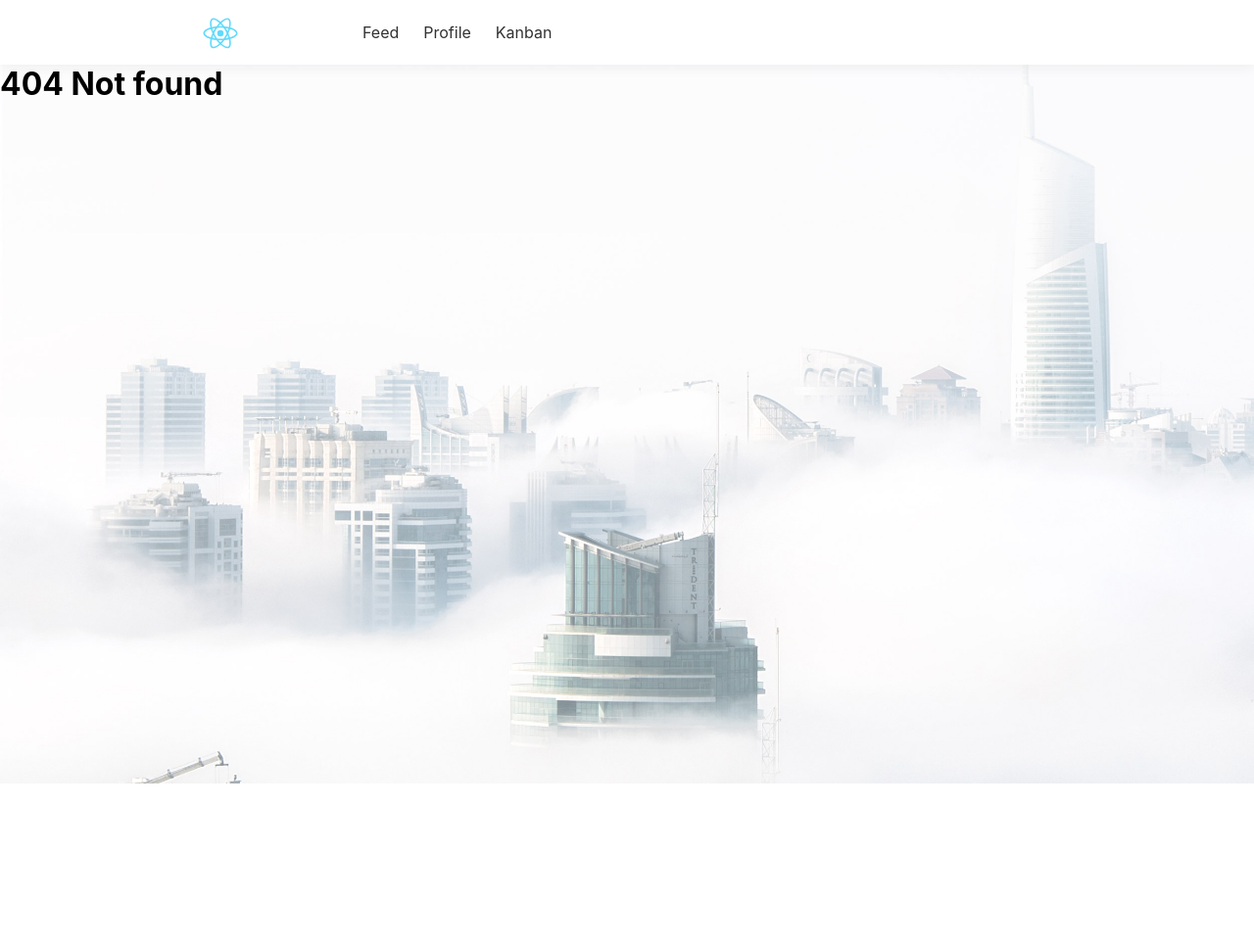
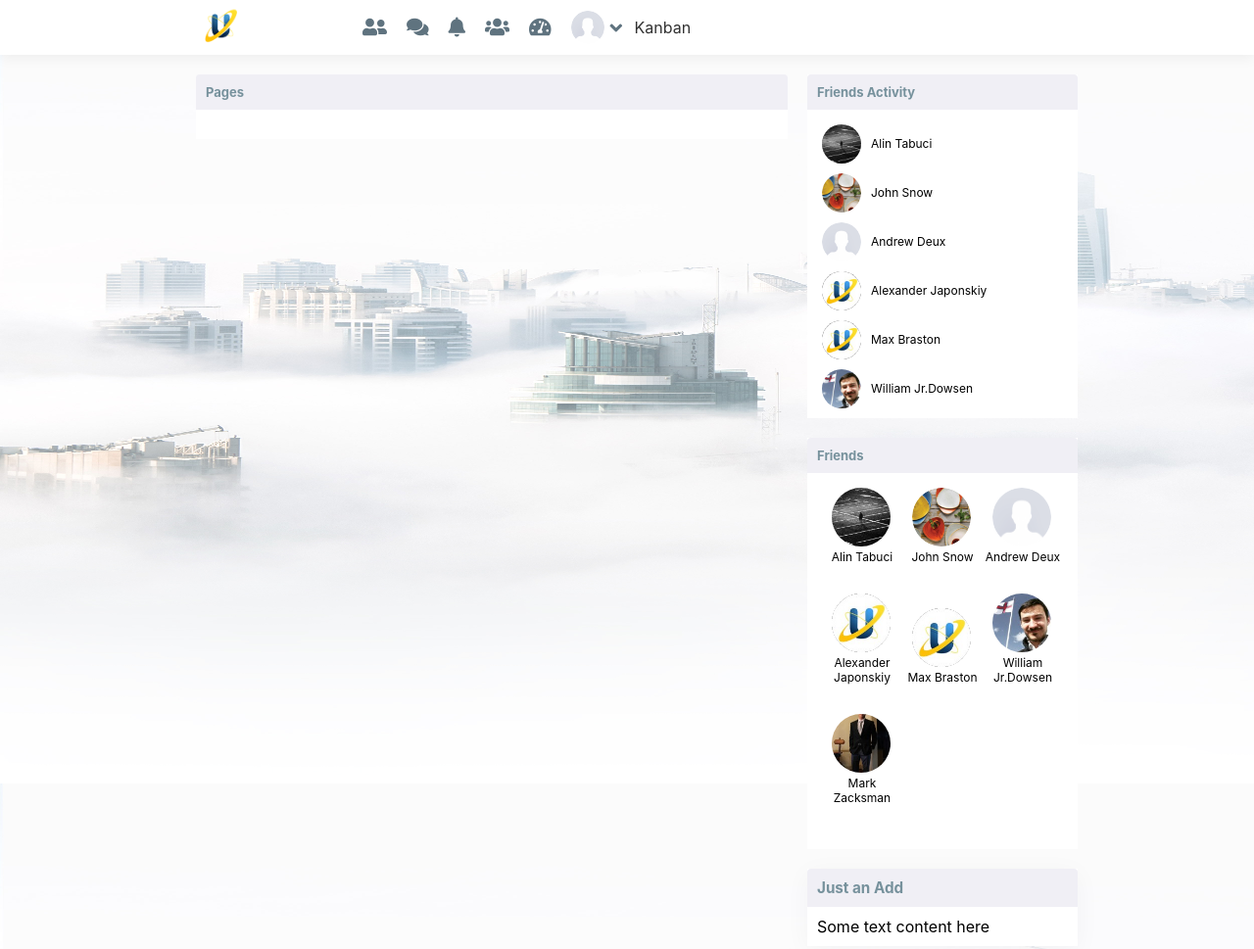
Before and after one commit to iMeanLand/ownExperience, a React app: page /pages in a window 1280 px wide. Before the commit this address had no page. Shown: the top 969 px of the page at 98% size. Before the commit the page ends 800 px from the top, so only its background shows below. Built offline with nearby package versions, Linux system fonts and the light colour scheme.

Commit message:
restructuring + added new pages

```diff
--- /dev/null
+++ b/src/components/groups/groups.js
@@ -0,0 +1,17 @@
+import React from 'react';
+import GroupsContent from './groupscontent/groupscontent';
+import '../../css/misc.css';
+import Sidebar from '../sidebar/feed/sidebar';
+
+function Groups() {
+    return (
+        <div className="Container">
+            <div className="Groups">
+                <GroupsContent />
+            </div>
+            <Sidebar/>
+        </div>
+    )
+}
+
+export default Groups;
--- /dev/null
+++ b/src/components/groups/groupscontent/groupscontent.js
@@ -0,0 +1,15 @@
+import React from 'react';
+
+function GroupsContent() {
+    return (
+        <div className="GroupsContent">
+            <div className="SomePageHeader">
+                Groups
+            </div>
+            <div className="SomePageContent">
+            </div>
+        </div>
+    )
+}
+
+export default GroupsContent;
--- a/src/components/header.js
+++ /dev/null
@@ -1,32 +0,0 @@
-import React from 'react';
-import '../css/header.css'
-import logo from '../logo.svg';
-import {Link} from 'react-router-dom';
-
-function Header() {
-
-    return (
-        <header>
-            <nav>
-                <div className="logo">
-                    <img src={logo} alt='Logo'/>
-                </div>
-                <div className="navigation-menu">
-                    <ul>
-                        <li>
-                            <Link to="/">Feed</Link>
-                        </li>
-                        <li>
-                            <Link to="/profile">Profile</Link>
-                        </li>
-                        <li>
-                            <Link to="/kanban">Kanban</Link>
-                        </li>
-                    </ul>
-                </div>
-            </nav>
-        </header>
-    )
-}
-
-export default Header;
--- /dev/null
+++ b/src/components/pages/pages.js
@@ -0,0 +1,18 @@
+import React from 'react';
+import PagesContent from './pagescontent/pagescontent';
+import '../../css/misc.css';
+import Sidebar from '../sidebar/feed/sidebar';
+import GroupsContent from "../groups/groups";
+
+function Pages() {
+    return (
+        <div className="Container">
+            <div className="Pages">
+                <PagesContent />
+            </div>
+            <Sidebar/>
+        </div>
+    )
+}
+
+export default Pages;
--- /dev/null
+++ b/src/components/pages/pagescontent/pagescontent.js
@@ -0,0 +1,16 @@
+import React from 'react';
+
+function PagesContent() {
+
+    return (
+        <div className="PagesContent">
+            <div className="SomePageHeader">
+                Pages
+            </div>
+            <div className="SomePageContent">
+            </div>
+        </div>
+    )
+}
+
+export default PagesContent;
--- a/src/components/footer.js
+++ b/src/components/ui/footer.js
@@ -1,5 +1,5 @@
 import React from 'react';
-import '../css/footer.css'
+import '../../css/footer.css'
 
 function Footer() {
     return (
--- /dev/null
+++ b/src/components/ui/header.js
@@ -0,0 +1,65 @@
+import React from 'react';
+import '../../css/header.css'
+import logo from '../../logo.png';
+import {Link} from 'react-router-dom';
+
+function Header() {
+
+    return (
+        <header>
+            <nav>
+                <Link className="logo" to="/">
+                    <div className="logo" style={{backgroundImage: 'url('+ logo +')'}}>
+                    </div>
+                </Link>
+                <div className="navigation-menu">
+                    <ul>
+                        <li className="navigationLink">
+                            <a href="#">
+                                <i className="fas fa-user-friends">
+                                </i>
+                            </a>
+                        </li>
+                        <li className="navigationLink">
+                            <a href="#">
+                                <i className="fas fa-comments">
+                                </i>
+                            </a>
+                        </li>
+                        <li className="navigationLink">
+                            <a href="#">
+                                <i className="fas fa-bell">
+                                </i>
+                            </a>
+                        </li>
+                        <li className="navigationLink">
+                            <Link to="/groups">
+                                <i className="fas fa-users">
+                                </i>
+                            </Link>
+                        </li>
+                        <li className="navigationLink">
+                            <Link to="/pages">
+                                <i className="fas fa-tachometer-alt">
+                                </i>
+                            </Link>
+                        </li>
+                        <li className="navigationLink">
+                            <Link className="profileBlock" to="/profile">
+                                <div className="profileImage" style={{backgroundImage: 'url('+ process.env.PUBLIC_URL + '/uploads/thumb.png' +')'}}>
+                                    <i className="fas fa-angle-down"></i>
+                                </div>
+
+                            </Link>
+                        </li>
+                        <li className="navigationLink">
+                            <Link to="/kanban">Kanban</Link>
+                        </li>
+                    </ul>
+                </div>
+            </nav>
+        </header>
+    )
+}
+
+export default Header;
--- a/src/css/header.css
+++ b/src/css/header.css
@@ -3,9 +3,12 @@ header {
     box-shadow: 0 4px 12px 0 rgba(0,0,0,0.05);
 }
 
-.logo img {
-    padding-top: 6px;
+.logo {
+    padding-top: 4px;
     width: 60px;
+    height: 50px;
+    background-size: 60px;
+    background-position: center;
 }
 
 nav {
@@ -13,7 +16,8 @@ nav {
     flex-flow: row nowrap;
     width: 890px;
     margin: 0 auto;
-    padding: 7px 15px;
+    height: 56px;
+    padding: 0 15px;
 }
 
 .navigation-menu {
@@ -24,11 +28,12 @@ nav {
 
 .navigation-menu ul {
     display: flex;
+    padding-top: 2px;
 }
 
 .navigation-menu li {
     list-style: none;
-    margin-right: 25px;
+    margin-right: 20px;
 }
 
 .navigation-menu li a {
@@ -40,3 +45,44 @@ nav {
     color: #61dafb;
     text-decoration: underline;
 }
+
+.navigationLink i {
+    font-size: 20px;
+    color: #5f737f;
+}
+
+.navigationLink i:hover {
+    color: #42b4f5;
+}
+
+a.logo {
+    display: block;
+    padding-top: 0;
+    height: 56px;
+    width: 60px;
+}
+
+.profileBlock {
+    width: 45px;
+    height: 0;
+    display: block;
+}
+
+.profileImage {
+    display: inline-block;
+    border-radius: 50%;
+    background-size: 34px;
+    height: 34px;
+    width: 34px;
+    margin-top: -7px;
+    background-repeat: no-repeat;
+}
+
+.profileBlock i {
+    margin-left: 40px;
+    margin-top: 8px;
+}
+
+.profileImage:hover i {
+    color: #61dafb;
+}
--- a/src/css/main.css
+++ b/src/css/main.css
@@ -27,6 +27,23 @@ h1, h2, h3, h4, h5, p {
     margin: 0;
 }
 
+.SomePageHeader {
+    background-color: #f0eff5;
+    color: #76919c;
+    font-size: 13px;
+    padding: 10px;
+    border-top-left-radius: 4px;
+    font-weight: bold;
+    width: 100%;
+    border-top-right-radius: 4px;
+    box-sizing: border-box;
+}
+
+.SomePageContent {
+    padding: 15px;
+    background: #FFF;
+    box-sizing: border-box;
+}
 
 /* width */
 ::-webkit-scrollbar {
--- /dev/null
+++ b/src/css/misc.css
@@ -0,0 +1,9 @@
+.Pages, .Groups {
+    display: flex;
+    width: 70%;
+}
+
+.PagesContent, .GroupsContent {
+    padding: 20px;
+    width: 100%;
+}
--- a/src/css/sidebar.css
+++ b/src/css/sidebar.css
@@ -34,7 +34,7 @@
 
 .FriendsContent .FriendBlock {
     display: inline-block;
-    width: 118px;
+    width: 82px;
     text-align: center;
     font-size: 12px;
     margin-bottom: 30px;
--- a/src/index.js
+++ b/src/index.js
@@ -2,6 +2,19 @@ import React from 'react';
 import ReactDOM from 'react-dom';
 import routing from './router';
 import * as serviceWorker from './serviceWorker';
+
+
+global.all_my_data = {
+
+    'user_data': '',
+};
+
+
+global.all_my_data['user_data'] = 'wdqdqwdqwdwq';
+
+
+
+
 
 ReactDOM.render(routing, document.getElementById('root'));
 
--- a/src/router.js
+++ b/src/router.js
@@ -1,9 +1,11 @@
 import React from 'react';
 import {Route, Link, BrowserRouter as Router, Switch} from 'react-router-dom'
 
-import Header from "./components/header";
-import Footer from "./components/footer";
+import Header from "./components/ui/header";
+import Footer from "./components/ui/footer";
 import Feed from "./components/feed/feed";
+import Groups from './components/groups/groups';
+import Pages from './components/pages/pages';
 import Kanban from "./components/modules/dashboard/Kanban";
 import Profile from "./components/profile/profile";
 import Notfound from "./components/404/notfound";
@@ -16,6 +18,8 @@ const routing = (
             <Route exact path="/" component={Feed}/>
             <Route exact path="/profile" component={Profile}/>
             <Route exact path="/kanban" component={Kanban}/>
+            <Route exact path="/groups" component={Groups}/>
+            <Route exact path="/pages" component={Pages}/>
             <Route component={Notfound}/>
         </Switch>
         <Footer />
```
Also changed, not shown: src/components/userdata.js (added, +33 -0 lines), src/logo.png (added), 1 other file.
